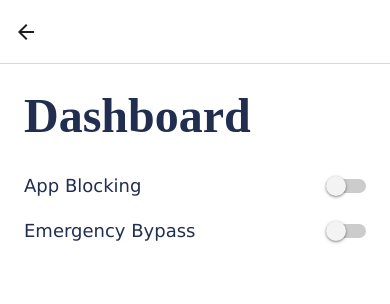
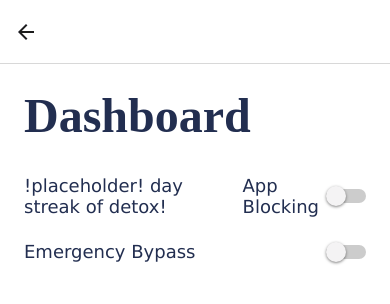
Before and after one commit to jzeller04/unplugged, a React Native app: screen /Dashboard in a window 390 px wide. Shown: the top 304 px of the page. Built offline with nearby package versions, Linux system fonts and the light colour scheme.

Commit message:
Added placeholder spot for streak info

```diff
--- a/src/client/screens/DashboardScreen.js
+++ b/src/client/screens/DashboardScreen.js
@@ -8,11 +8,14 @@ const DashboardScreen = () => {
   const toggleBlocking = () => setIsBlockingEnabled(prev => !prev);
   const toggleBypass = () => setIsBypassEnabled(prev => !prev);
 
+  // add int variable for user streak then replace !placeholder! with {variable name} in line 18
+
   return (
     <View style={styles.container}>
       <Text style={styles.title}>Dashboard</Text>
 
       <View style={styles.toggleRow}>
+        <Text style={styles.label}>!placeholder! day streak of detox!</Text>
         <Text style={styles.label}>App Blocking</Text>
         <Switch
           value={isBlockingEnabled}
```
